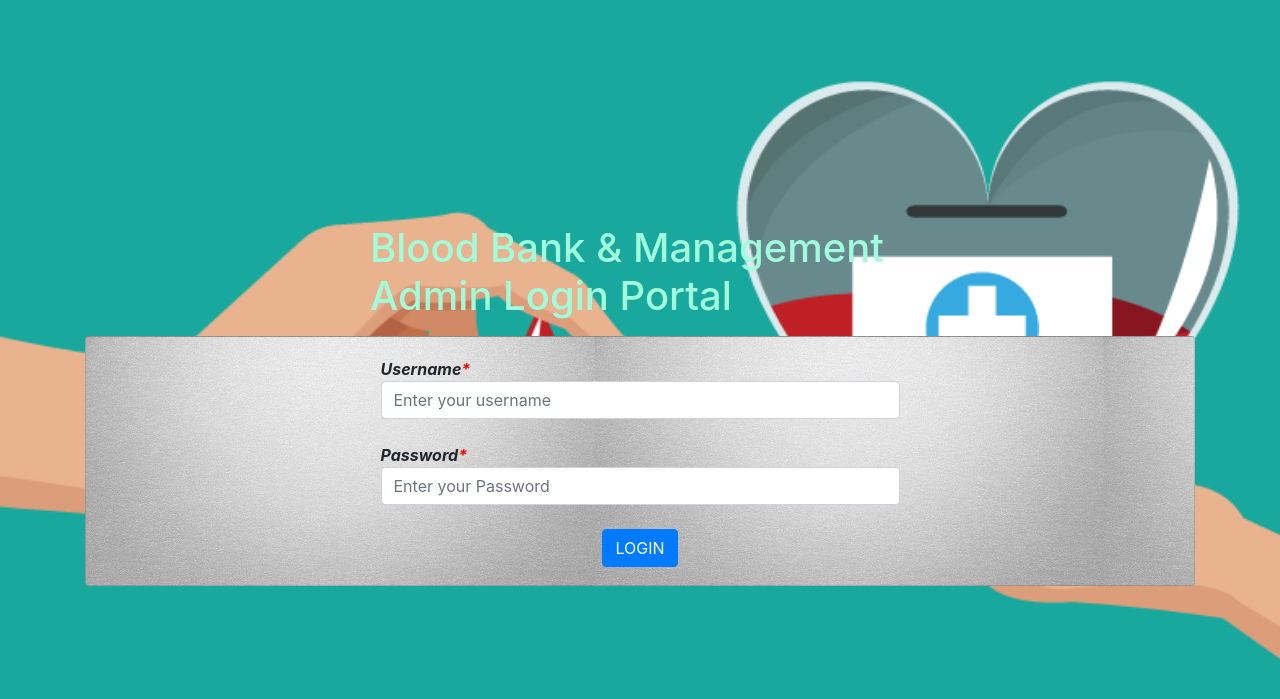
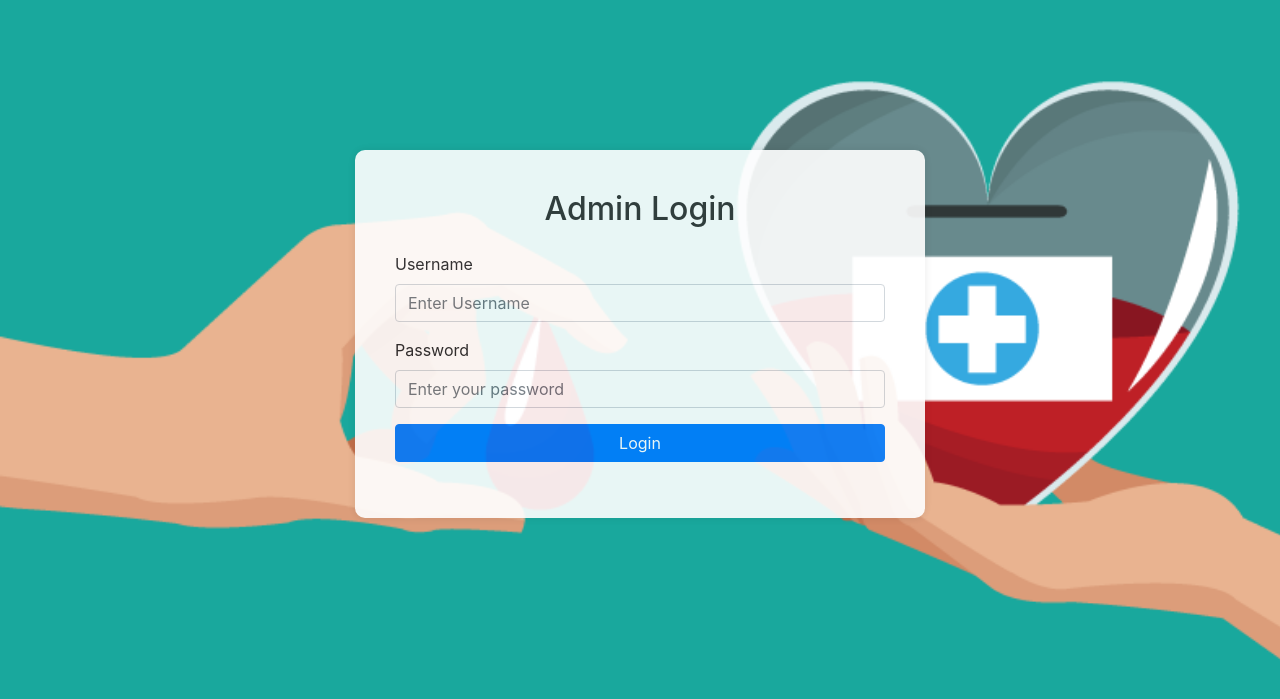
Before and after one commit to Anupamfbd/blood_donation, a PHP site: page /BDMS/admin/login.php in a window 1280 px wide. Shown: the top 699 px of the page. Run offline with PHP 8.4, Linux system fonts and the light colour scheme.

Commit message:
Add files via upload

```diff
--- a/BloodDonation/admin/donor_list.php
+++ b/BloodDonation/admin/donor_list.php
@@ -98,7 +98,7 @@ include 'conn.php';
                     <td><?php echo $row['blood_group']; ?></td>
                     <td><?php echo $row['donor_address']; ?></td>
                     <td id="he" style="width:100px">
-                    <a style="background-color:aqua" href='delete.php?id=<?php echo $row['donor_id']; ?>'> Delete </a>
+                    <a  class="btn btn-danger" href='delete.php?id=<?php echo $row['donor_id']; ?>'> Delete </a>
                 </td>
               </tr>
             <?php } ?>
--- a/BloodDonation/admin/login.php
+++ b/BloodDonation/admin/login.php
@@ -1,78 +1,89 @@
 <html>
 
-<head>  <meta charset="utf-8">
+<head>
+  <meta charset="utf-8">
   <meta name="viewport" content="width=device-width, initial-scale=1, shrink-to-fit=no">
   <meta name="description" content="">
   <meta name="author" content="">
   <link rel="stylesheet" href="https://maxcdn.bootstrapcdn.com/bootstrap/4.5.2/css/bootstrap.min.css">
   <script src="https://ajax.googleapis.com/ajax/libs/jquery/3.5.1/jquery.min.js"></script>
   <script src="https://cdnjs.cloudflare.com/ajax/libs/popper.js/1.16.0/umd/popper.min.js"></script>
-<script src="https://maxcdn.bootstrapcdn.com/bootstrap/4.5.2/js/bootstrap.min.js"></script></head>
-<body style="background-image: url('admin_image/bdscreen.png');background-repeat: no-repeat;background-size:cover"
->
+  <script src="https://maxcdn.bootstrapcdn.com/bootstrap/4.5.2/js/bootstrap.min.js"></script>
+
+  <style>
+
+    .login-container {
+      margin-top: 150px;
+      background-color: #fff;
+      padding: 40px;
+      border-radius: 10px;
+      box-shadow: 0px 0px 10px rgba(0, 0, 0, 0.1);
+      opacity: 90%;
+    }
+    .login-container h2 {
+      color: #333;
+    }
+    .form-control {
+      border-color: #ced4da;
+    }
+    .btn-primary {
+      background-color: #007bff;
+      border-color: #007bff;
+    }
+    .btn-primary:hover {
+      background-color: #0056b3;
+      border-color: #0056b3;
+    }
+  </style>
 
 
-  <form class="" action="<?php $_SERVER['PHP_SELF']; ?>" method="post">
+</head>
 
-    <div class="container" style="margin-top:200px;">
+<body style="background-image: url('admin_image/bdscreen.png');background-repeat: no-repeat;background-size:cover">
+
+
+<div class="container">
   <div class="row justify-content-center">
-          <div class="col-lg-6">
-              <h1 class="mt-4 mb-3" style="color:#A1FCDB; margin-top: 0">
-                  Blood Bank & Management
-                  <br>Admin Login Portal
-                </h1>
-
+    <div class="col-md-6 login-container">
+      <h2 class="text-center mb-4">Admin Login</h2>
+      <form action="<?php $_SERVER['PHP_SELF']; ?>" method="post">
+        <div class="form-group">
+          <label for="username">Username</label>
+          <input type="text" class="form-control" id="username" name="username" placeholder="Enter Username" required>
         </div>
+        <div class="form-group">
+          <label for="password">Password</label>
+          <input type="password" class="form-control" id="password" name="password" placeholder="Enter your password" required>
         </div>
-      <div class="card" style="height:250px; background-image:url('admin_image/glossy1.jpg');">
-          <div class="card-body">
-
-      <div class="row justify-content-lg-center justify-content-mb-center" >
-      <div class="col-lg-6 mb-6 ">
-      <div class="font-italic" style="font-weight:bold">Username<span style="color:red">*</span></div>
-      <div><input type="text" name="username" placeholder="Enter your username" class="form-control" value="" required></div>
-    </div>
-    </div>
-    <div class="row justify-content-lg-center justify-content-mb-center">
-    <div class="col-lg-6 mb-6 "><br>
-    <div class="font-italic"style="font-weight:bold">Password<span style="color:red">*</span></div>
-    <div><input type="password" name="password" placeholder="Enter your Password" class="form-control" value="" required></div>
-    </div>
-  </div>
-  <div class="row justify-content-lg-center justify-content-mb-center">
-    <div class="col-lg-4 mb-4 " style="text-align:center"><br>
-    <div><input type="submit" name="login" class="btn btn-primary" value="LOGIN" style="cursor:pointer"></div>
+        <button type="submit" class="btn btn-primary btn-block" name="login">Login</button>
+      </form>
     </div>
   </div>
 </div>
-  </div></div>
-<br>
+
     <?php
     include 'conn.php';
 
-  if(isset($_POST["login"])){
+    if (isset($_POST["login"])) {
 
-    $username=mysqli_real_escape_string($conn,$_POST["username"]);
-    $password=mysqli_real_escape_string($conn,$_POST["password"]);
+      $username = mysqli_real_escape_string($conn, $_POST["username"]);
+      $password = mysqli_real_escape_string($conn, $_POST["password"]);
 
-    $sql="SELECT * from admin_info where admin_username='$username' and admin_password='$password'";
-    $result=mysqli_query($conn,$sql) or die("query failed.");
+      $sql = "SELECT * from admin_info where admin_username='$username' and admin_password='$password'";
+      $result = mysqli_query($conn, $sql) or die("query failed.");
 
-    if(mysqli_num_rows($result)>0)
-    {
-      while($row=mysqli_fetch_assoc($result)){
+      if (mysqli_num_rows($result) > 0) {
+        while ($row = mysqli_fetch_assoc($result)) {
           session_start();
           $_SESSION['loggedin'] = true;
-        $_SESSION["username"]=$username;
+          $_SESSION["username"] = $username;
           header("Location: dashboard.php");
         }
-    }
-    else {
+      } else {
         echo '<div class="alert alert-danger" style="font-weight:bold"> Username and Password are not matched!</div>';
       }
-
     }
     ?>
- </form>
 </body>
+
 </html>
--- a/BloodDonation/admin/pages.php
+++ b/BloodDonation/admin/pages.php
@@ -94,7 +94,7 @@ include 'conn.php';
                   <td ><?php echo $row['page_type']; ?></td>
                   <td id="example" style="text-align:left"><div style="width:100%; max-height:110px; overflow:auto"><?php echo $row['page_data']; ?></div></td>
                     <td id="he" style="width:100px;">
-                    <a style="background-color:aqua" href='update_page_details.php?type=<?php echo $row['page_type'];?>'> <span class="glyphicon glyphicon-edit"></span></a>
+                    <a href='update_page_details.php?type=<?php echo $row['page_type'];?>'> <span class="glyphicon glyphicon-edit"></span></a>
                 </td>
               </tr>
             <?php } ?>
--- a/BloodDonation/ticker.php
+++ b/BloodDonation/ticker.php
@@ -54,7 +54,7 @@
 </head>
 <body>
 <div class="news blue">
-<span style="background-color:#F60F0F;width:130px;height:46px;border-radius:5px">Latest Updates</span><span class="text1" ><marquee>First blood donation camp to be organised in New Delhi in collabration with Blood Bank & Donation Management System on <b>25/12/2023 at Community Centre PLA.</b></marquee></span>
+<span style="background-color:#F60F0F;width:130px;height:46px;border-radius:5px">Latest Updates</span><span class="text1" >First blood donation camp to be organised in New Delhi in collabration with Blood Bank & Donation</span>
 </div>
 </body>
 </head>
```
Also changed, not shown: BloodDonation/about_us.php (+9 -9 lines), BloodDonation/admin/dashboard.php (+6 -6 lines), BloodDonation/admin/header.php (+20 -15 lines), BloodDonation/admin/sidebar.php (+25 -14 lines), BloodDonation/donate_blood.php (+8 -6 lines), BloodDonation/head.php (+15 -10 lines), BloodDonation/home.php (+4 -3 lines), BloodDonation/README.md. Lines whose indentation alone changed are shown as unchanged.
